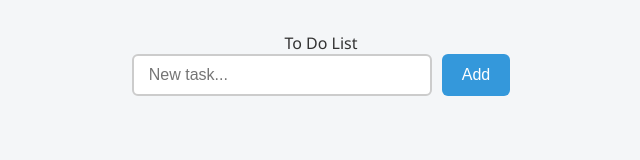
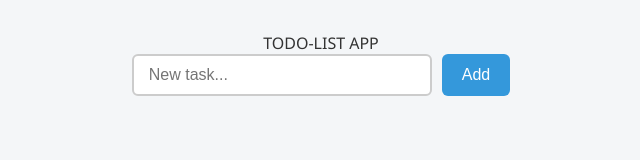
Before and after one commit to moreajay/cicd-pipeline, a website: page public/index.html in a window 1280 px wide. Shown: the full height of the page, 319-959 px from the left. Drawn offline with Linux system fonts and the light colour scheme; no server answers.

Commit message:
git webhook check index.html

```diff
--- a/public/index.html
+++ b/public/index.html
@@ -122,7 +122,7 @@
 
 </head>
 <body
-	<h1> To Do List </h1>
+	<h1> TODO-LIST APP </h1>
     <form id="todo-form">
         <input type="text" id="task-input" placeholder="New task..." required>
         <button type="submit">Add</button>
```
